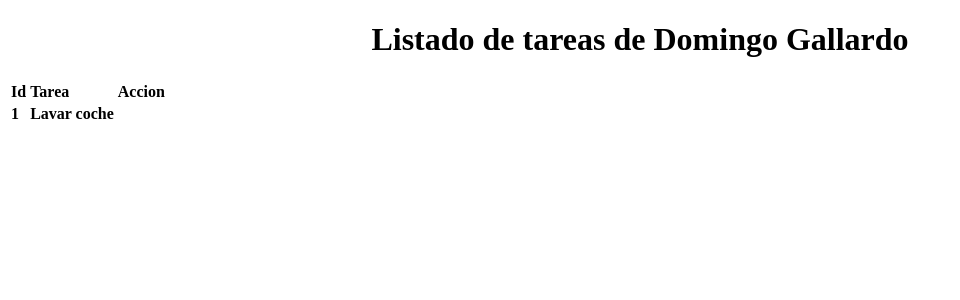
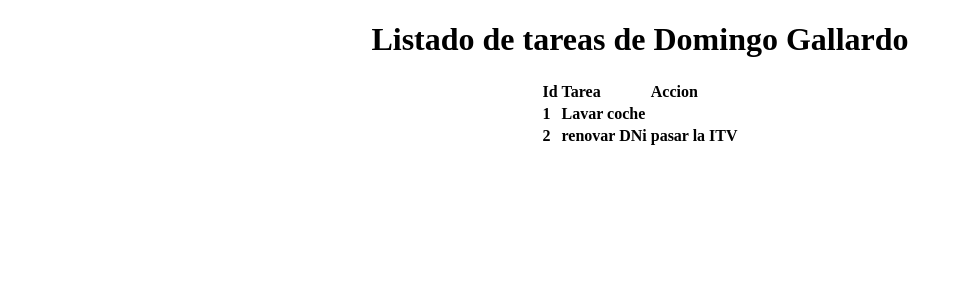
Before and after one commit to mary0103-subo/todolist, a PHP site: page /entrada.php in a window 1280 px wide. Shown: the top 300 px of the page, without its empty margins (0-960 px from the left). Run offline with PHP 8.4, Linux system fonts and the light colour scheme.

Commit message:
avance 3

```diff
--- a/entrada.php
+++ b/entrada.php
@@ -7,7 +7,8 @@
     <title>Document</title>
 </head>
 <body>
-<center><h1>Listado de tareas de Domingo Gallardo</h1></center>
+<center><h1>Listado de tareas de Domingo Gallardo</h1>
+
 <table>
 <tr>
 <td><strong>Id</strong></td>
@@ -17,9 +18,13 @@
 <tr>
 <td><strong>1</strong></td>
 <td><strong>Lavar coche</strong></td>
-<td><strong></strong></td>
+</tr>
+<tr>
+<td><strong>2</strong></td>
+<td><strong>renovar DNi</strong></td>
+<td><strong>pasar la ITV</strong></td>
 </tr>
 </table>
-
+   </center>
 </body>
 </html>
```
Also changed, not shown: conexion.php (added, +11 -0 lines).
